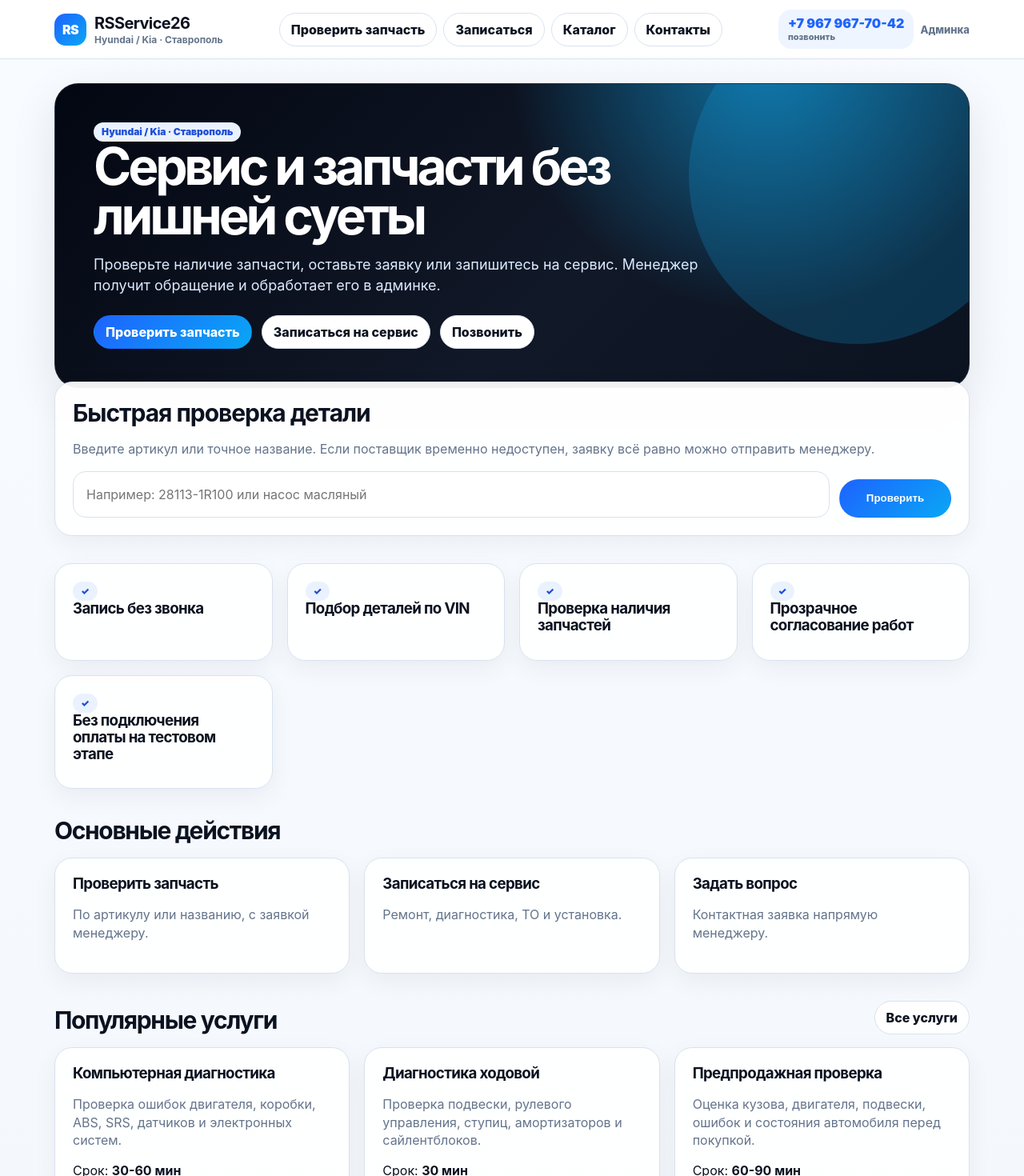
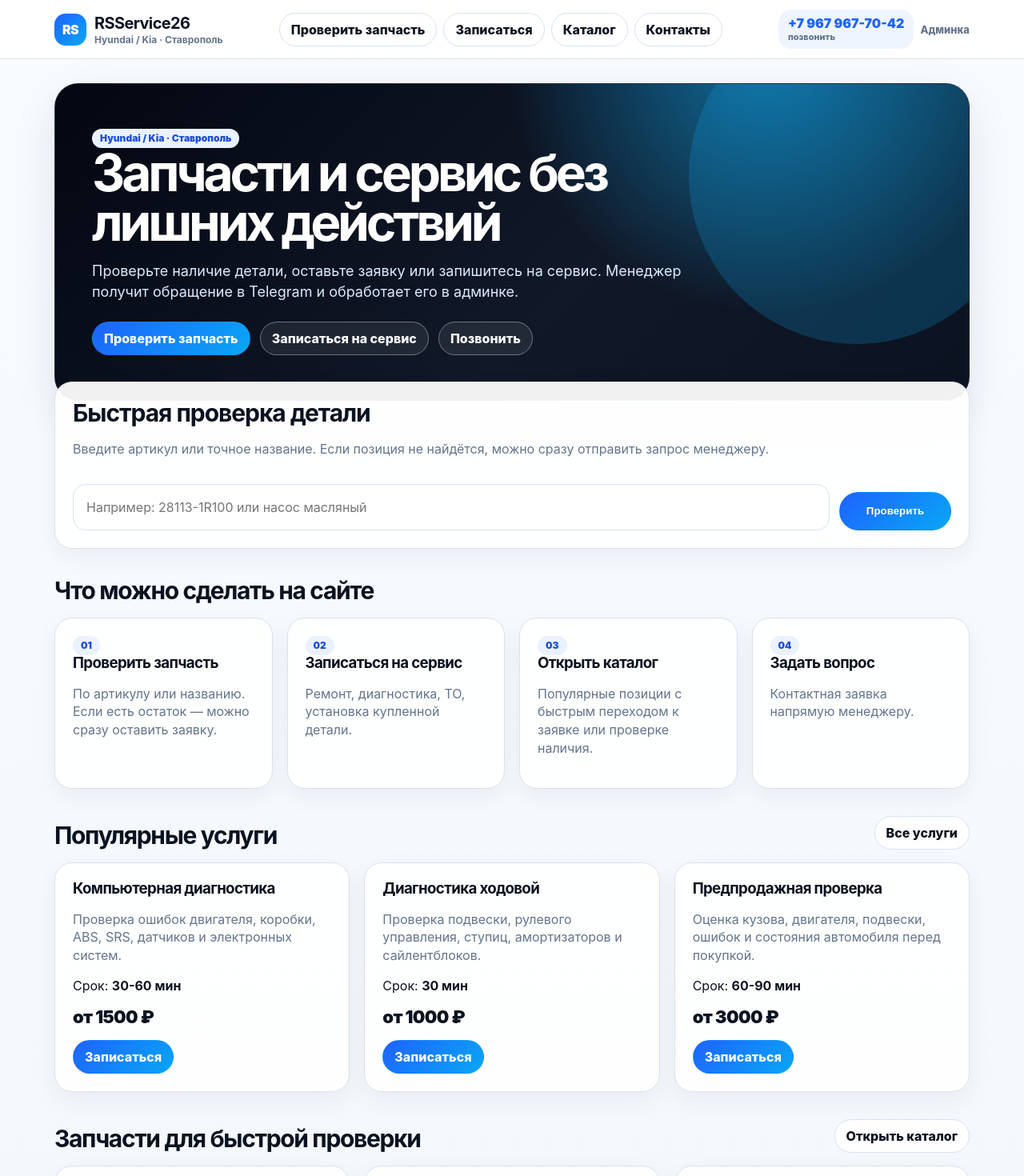
Before and after one commit to SeniorPinata28/rsservice26-v2, a Next.js app in the folder web/: page / in a window 1280 px wide. Shown: the top 1470 px of the page at 80% size. Built offline with nearby package versions, Linux system fonts and the light colour scheme.

Commit message:
Rebuild homepage UX for launch

```diff
--- a/web/app/page.jsx
+++ b/web/app/page.jsx
@@ -1,48 +1,54 @@
 import Header from '../components/Header';
 import Footer from '../components/Footer';
 import Link from 'next/link';
-import {services,parts,benefits} from '../data';
+import {services,parts} from '../data';
 
 export default function Home(){
+  const topServices=services.slice(0,3);
+  const topParts=parts.slice(0,3);
   return <><Header/><main className="main">
-    <section className="hero">
+    <section className="hero" style={{padding:'56px 46px'}}>
       <span className="badge">Hyundai / Kia · Ставрополь</span>
-      <h1>Сервис и запчасти без лишней суеты</h1>
-      <p>Проверьте наличие запчасти, оставьте заявку или запишитесь на сервис. Менеджер получит обращение и обработает его в админке.</p>
+      <h1>Запчасти и сервис без лишних действий</h1>
+      <p>Проверьте наличие детали, оставьте заявку или запишитесь на сервис. Менеджер получит обращение в Telegram и обработает его в админке.</p>
       <div className="heroActions">
         <Link className="btn primary" href="/availability">Проверить запчасть</Link>
-        <Link className="btn" href="/booking">Записаться на сервис</Link>
-        <a className="btn" href="tel:+79679677042">Позвонить</a>
+        <Link className="btn glass" href="/booking">Записаться на сервис</Link>
+        <a className="btn glass" href="tel:+79679677042">Позвонить</a>
       </div>
     </section>
-    <section className="section card searchPanel">
-      <h2>Быстрая проверка детали</h2>
-      <p className="muted">Введите артикул или точное название. Если поставщик временно недоступен, заявку всё равно можно отправить менеджеру.</p>
+
+    <section className="section card searchPanel" style={{marginTop:-24,position:'relative',zIndex:2}}>
+      <div className="sectionHead">
+        <div>
+          <h2>Быстрая проверка детали</h2>
+          <p className="muted">Введите артикул или точное название. Если позиция не найдётся, можно сразу отправить запрос менеджеру.</p>
+        </div>
+      </div>
       <form action="/availability" className="homeSearchForm">
         <input className="input" name="q" placeholder="Например: 28113-1R100 или насос масляный"/>
         <button className="btn primary">Проверить</button>
       </form>
     </section>
+
     <section className="section">
+      <div className="sectionHead"><h2>Что можно сделать на сайте</h2></div>
       <div className="grid">
-        {benefits.map(b=><div className="card" key={b}><span className="badge">✓</span><h3>{b}</h3></div>)}
+        <Link className="card" href="/availability"><span className="badge">01</span><h3>Проверить запчасть</h3><p className="muted">По артикулу или названию. Если есть остаток — можно сразу оставить заявку.</p></Link>
+        <Link className="card" href="/booking"><span className="badge">02</span><h3>Записаться на сервис</h3><p className="muted">Ремонт, диагностика, ТО, установка купленной детали.</p></Link>
+        <Link className="card" href="/parts"><span className="badge">03</span><h3>Открыть каталог</h3><p className="muted">Популярные позиции с быстрым переходом к заявке или проверке наличия.</p></Link>
+        <Link className="card" href="/contact"><span className="badge">04</span><h3>Задать вопрос</h3><p className="muted">Контактная заявка напрямую менеджеру.</p></Link>
       </div>
     </section>
-    <section className="section">
-      <div className="sectionHead"><h2>Основные действия</h2></div>
-      <div className="grid">
-        <Link className="card" href="/availability"><h3>Проверить запчасть</h3><p className="muted">По артикулу или названию, с заявкой менеджеру.</p></Link>
-        <Link className="card" href="/booking"><h3>Записаться на сервис</h3><p className="muted">Ремонт, диагностика, ТО и установка.</p></Link>
-        <Link className="card" href="/contact"><h3>Задать вопрос</h3><p className="muted">Контактная заявка напрямую менеджеру.</p></Link>
-      </div>
-    </section>
+
     <section className="section">
       <div className="sectionHead"><h2>Популярные услуги</h2><Link className="btn" href="/services">Все услуги</Link></div>
-      <div className="grid">{services.slice(0,3).map(s=><article className="card" key={s.name}><h3>{s.name}</h3><p className="muted">{s.description}</p><p>Срок: <b>{s.time}</b></p><p className="price">{s.price}</p><Link className="btn primary" href="/booking">Записаться</Link></article>)}</div>
+      <div className="grid">{topServices.map(s=><article className="card" key={s.name}><h3>{s.name}</h3><p className="muted">{s.description}</p><p>Срок: <b>{s.time}</b></p><p className="price">{s.price}</p><Link className="btn primary" href="/booking">Записаться</Link></article>)}</div>
     </section>
+
     <section className="section">
-      <div className="sectionHead"><h2>Запчасти в наличии</h2><Link className="btn" href="/parts">Открыть каталог</Link></div>
-      <div className="grid">{parts.slice(0,3).map(p=><article className="card" key={p.sku}><span className="badge">{p.category}</span><h3>{p.name}</h3><p className="muted">{p.sku}</p><p>{p.compatibility}</p><p className="stock">В наличии: {p.stock} шт.</p><p className="price">{p.price}</p><Link className="btn primary" href={`/availability?q=${encodeURIComponent(p.sku)}`}>Проверить</Link></article>)}</div>
+      <div className="sectionHead"><h2>Запчасти для быстрой проверки</h2><Link className="btn" href="/parts">Открыть каталог</Link></div>
+      <div className="grid">{topParts.map(p=><article className="card" key={p.sku}><span className="badge">{p.category}</span><h3>{p.name}</h3><p className="muted">{p.sku}</p><p>{p.compatibility}</p><p className="stock">В наличии: {p.stock} шт.</p><p className="price">{p.price}</p><Link className="btn primary" href={`/availability?q=${encodeURIComponent(p.sku)}`}>Проверить наличие</Link></article>)}</div>
     </section>
   </main><Footer/></>
 }
```
